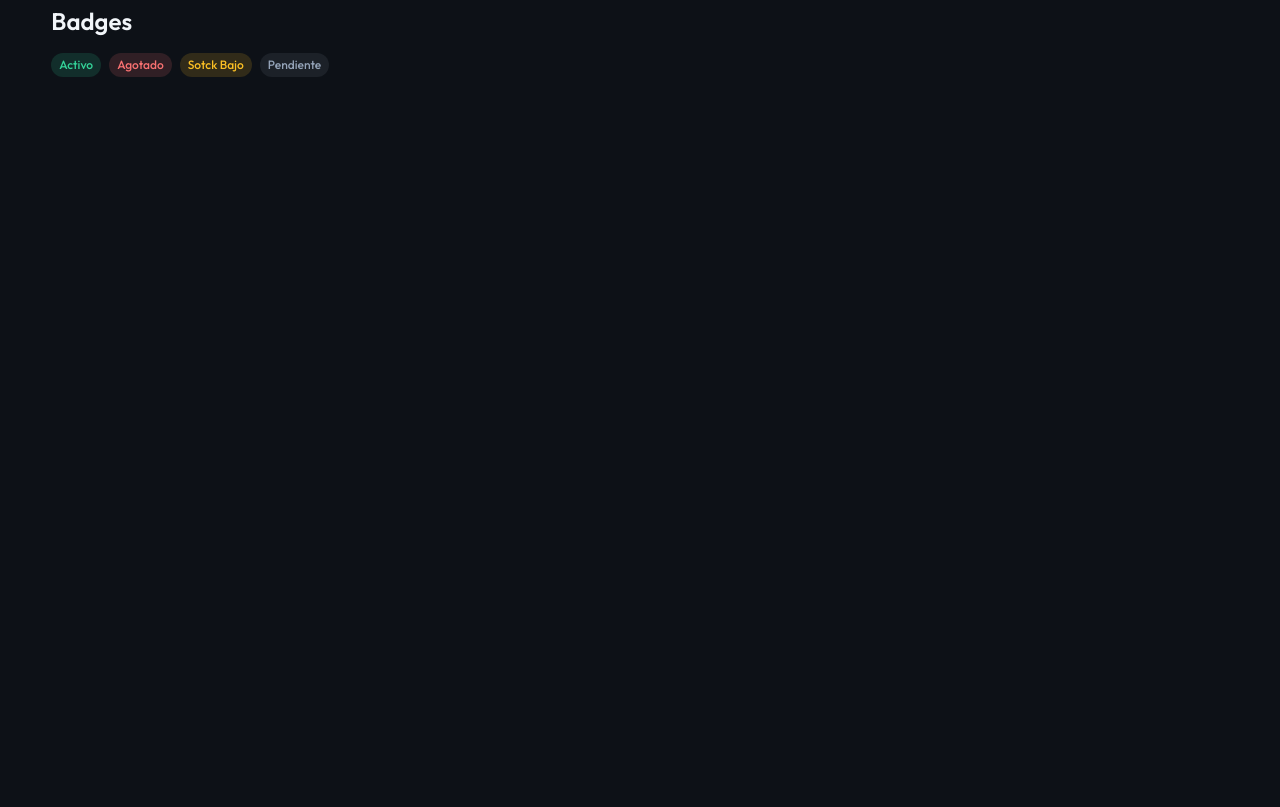
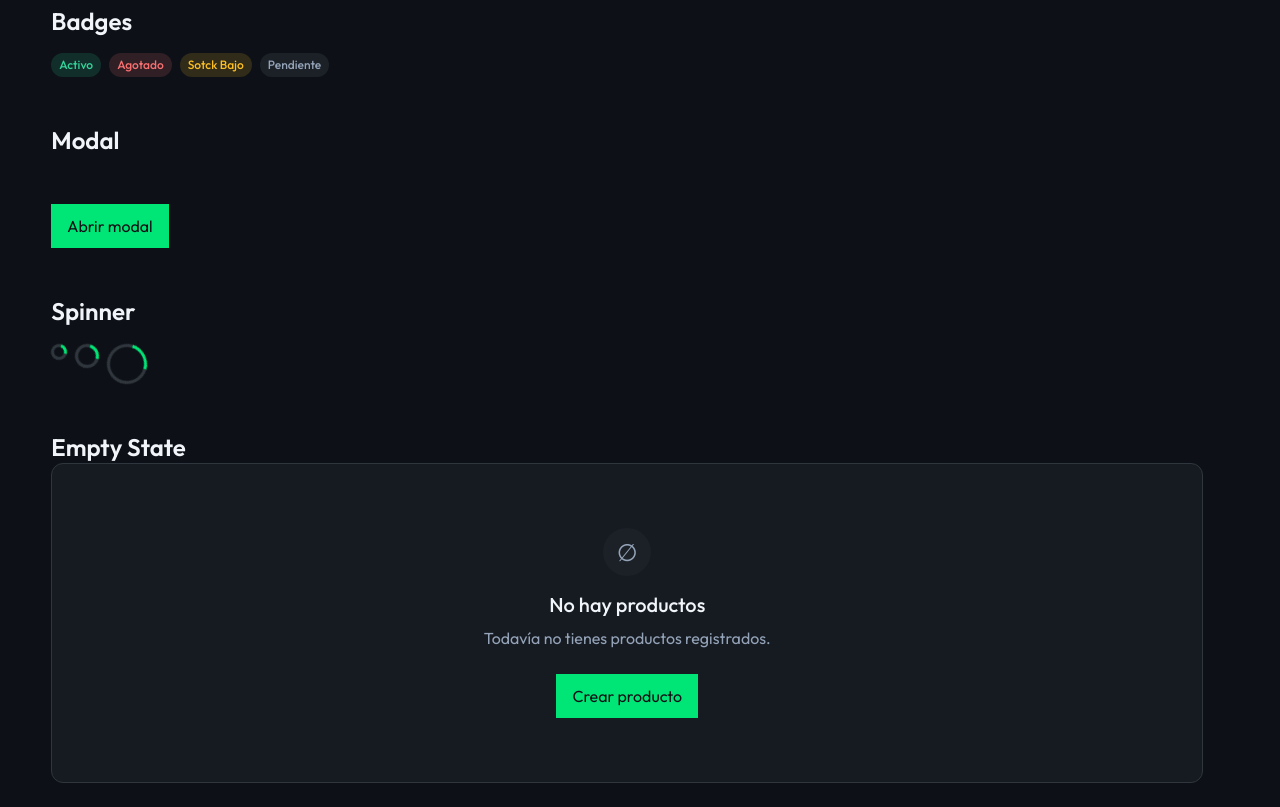
Before and after one commit to EktorVT/POS-Abarrotes-Cristo-Front, a React (Vite) app: page / in a window 1280 px wide. Shown: the part 640-1447 px from the top of the page. Before the commit the page ends 800 px from the top, so only its background shows below. Built offline with nearby package versions, Linux system fonts and the light colour scheme.

Commit message:
Feat [1] add more reusable components to define design system

```diff
--- /dev/null
+++ b/src/components/ui/EmptyState/EmptyState.module.css
@@ -0,0 +1,37 @@
+.container {
+  display: flex;
+  flex-direction: column;
+  align-items: center;
+  justify-content: center;
+
+  padding: var(--space-7);
+
+  text-align: center;
+}
+
+.icon {
+  display: flex;
+  align-items: center;
+  justify-content: center;
+
+  width: 48px;
+  height: 48px;
+
+  margin-bottom: var(--space-4);
+
+  border-radius: 50%;
+
+  background-color: var(--color-surface-elevated);
+  color: var(--color-text-secondary);
+
+  font-size: 24px;
+}
+.description {
+  max-width: 400px;
+  margin-top: var(--space-2);
+  color: var(--color-text-secondary);
+}
+
+.action {
+  margin-top: var(--space-5);
+}
--- /dev/null
+++ b/src/components/ui/EmptyState/EmptyState.tsx
@@ -0,0 +1,26 @@
+import type { ReactNode } from "react";
+import styles from "./EmptyState.module.css";
+
+interface EmptyStateProps {
+  title: string;
+  description?: string;
+  action?: ReactNode;
+}
+
+export default function EmptyState({
+  title,
+  description,
+  action
+}: EmptyStateProps) {
+  return (
+    <div className={styles.container}>
+      <div className={styles.icon}>∅</div>
+
+      <h3>{title}</h3>
+
+      {description && <p className={styles.description}>{description}</p>}
+
+      {action && <div className={styles.action}>{action}</div>}
+    </div>
+  );
+}
--- /dev/null
+++ b/src/components/ui/Modal/Modal.module.css
@@ -0,0 +1,51 @@
+.overlay {
+  position: fixed;
+  inset: 0;
+  display: flex;
+  align-items: center;
+  justify-content: center;
+  padding: var(--space-4);
+  background-color: rgb(0 0 0 /60%);
+  z-index: 1000;
+}
+
+.modal {
+  width: 100%;
+  max-width: 480px;
+  max-height: calc(100hv-32px);
+
+  overflow-y: auto;
+
+  border: 1px solid var(--color-border);
+  border-radius: var(--radius-lg);
+  background-color: var(--color-surface);
+
+  box-shadow: 0 16px 40px rgb(0 0 0 /30%);
+}
+
+.header {
+  display: flex;
+  align-items: center;
+  justify-content: space-between;
+  padding: var(--space-4);
+  border-bottom: 1px solid var(--color-border);
+}
+
+.closeButton {
+  display: flex;
+  align-items: center;
+  justify-content: center;
+  width: 36px;
+  height: 36px;
+
+  border-radius: var(--radius-md);
+
+  background-color: transparent;
+  color: var(--color-text-secondary);
+  font-size: 24px;
+  cursor: pointer;
+}
+
+.content {
+  padding: var(--space-4);
+}
--- /dev/null
+++ b/src/components/ui/Modal/Modal.tsx
@@ -0,0 +1,39 @@
+import type { ReactNode } from "react";
+import styles from "./Modal.module.css";
+
+interface ModalProps {
+  children: ReactNode;
+  isOpen: boolean;
+  onClose: () => void;
+  title?: string;
+}
+
+export default function Modal({
+  children,
+  isOpen,
+  onClose,
+  title
+}: ModalProps) {
+  if (!isOpen) return null;
+  return (
+    <div className={styles.overlay} onClick={onClose}>
+      <div
+        className={styles.modal}
+        onClick={(event) => event.stopPropagation()}
+      >
+        <header className={styles.header}>
+          {title && <h2>{title}</h2>}
+          <button
+            type="button"
+            className={styles.closeButton}
+            onClick={onClose}
+            aria-label="Close"
+          >
+            x
+          </button>
+        </header>
+        <div className={styles.content}>{children}</div>
+      </div>
+    </div>
+  );
+}
--- /dev/null
+++ b/src/components/ui/Spinner/Spinner.module.css
@@ -0,0 +1,29 @@
+.spinner {
+  display: inline-block;
+
+  border: 3px solid var(--color-border);
+  border-top-color: var(--color-primary);
+
+  border-radius: 50%;
+  animation: spin 700ms linear infinite;
+}
+
+.small {
+  width: 16px;
+  height: 16px;
+}
+.medium {
+  width: 24px;
+  height: 24px;
+}
+
+.large {
+  width: 40px;
+  height: 40px;
+}
+
+@keyframes spin {
+  to {
+    transform: rotate(360deg);
+  }
+}
--- /dev/null
+++ b/src/components/ui/Spinner/Spinner.tsx
@@ -0,0 +1,15 @@
+import styles from "./Spinner.module.css";
+
+interface SpinnerProps {
+  size?: "small" | "medium" | "large";
+}
+
+export default function Spinner({ size = "medium" }: SpinnerProps) {
+  return (
+    <span
+      className={`${styles.spinner} ${styles[size]}`}
+      role="status"
+      aria-label="Loading"
+    ></span>
+  );
+}
--- a/src/pages/DesignSystem/DesignSystemPage.tsx
+++ b/src/pages/DesignSystem/DesignSystemPage.tsx
@@ -3,8 +3,14 @@ import Button from "@/components/ui/Button/Button";
 import Card from "@/components/ui/Card/Card";
 import Input from "@/components/ui/Input/Input";
 import styles from "./DesignSystemPage.module.css";
+import Modal from "@/components/ui/Modal/Modal";
+import Spinner from "@/components/ui/Spinner/Spinner";
+import EmptyState from "@/components/ui/EmptyState/EmptyState";
+import { useState } from "react";
 
 function DesignSystemPage() {
+  const [isModalOpen, setIsModalOpen] = useState<boolean>(false);
+
   return (
     <main className={styles.page}>
       <header>
@@ -13,21 +19,18 @@ function DesignSystemPage() {
           Componentes base de Abarrotes Cristo
         </p>
       </header>
-
       <section className={styles.section}>
         <h2>Buttons</h2>
         <div className={styles.content}>
           <Button>Accion Principal</Button>
         </div>
       </section>
-
       <section className={styles.section}>
         <h2>Inputs</h2>
         <div className={styles.inputContainer}>
           <Input placeholder="Escribe algo..."></Input>
         </div>
       </section>
-
       <section className={styles.section}>
         <h2>Cards</h2>
         <div className={styles.cardContainer}>
@@ -37,7 +40,6 @@ function DesignSystemPage() {
           </Card>
         </div>
       </section>
-
       <section className={styles.section}>
         <h2>Badges</h2>
 
@@ -48,6 +50,41 @@ function DesignSystemPage() {
           <Badge>Pendiente</Badge>
         </div>
       </section>
+      <section className={styles.section}>
+        <h2>Modal</h2>
+
+        <div className={styles.content}>
+          <Button onClick={() => setIsModalOpen(true)}>Abrir modal</Button>
+        </div>
+
+        <Modal
+          isOpen={isModalOpen}
+          onClose={() => setIsModalOpen(false)}
+          title="Ejemplo de modal"
+        >
+          <p>Este es nuestro componente Modal.</p>
+        </Modal>
+      </section>
+      <section className={styles.section}>
+        <h2>Spinner</h2>
+
+        <div className={styles.badges}>
+          <Spinner size="small" />
+          <Spinner />
+          <Spinner size="large" />
+        </div>
+      </section>
+      <section className={styles.section}>
+        <h2>Empty State</h2>
+
+        <Card>
+          <EmptyState
+            title="No hay productos"
+            description="Todavía no tienes productos registrados."
+            action={<Button>Crear producto</Button>}
+          />
+        </Card>
+      </section>{" "}
     </main>
   );
 }
```
